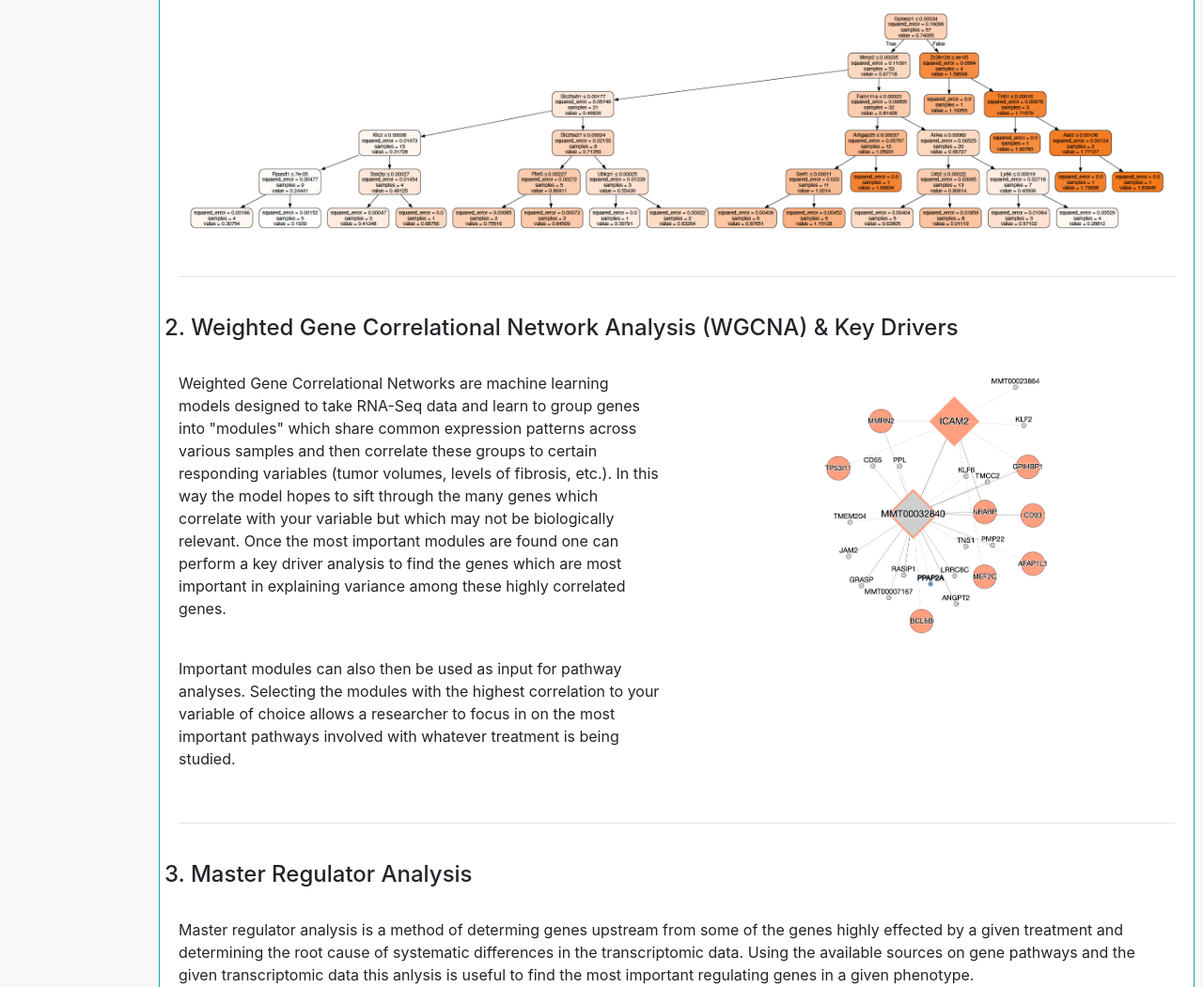
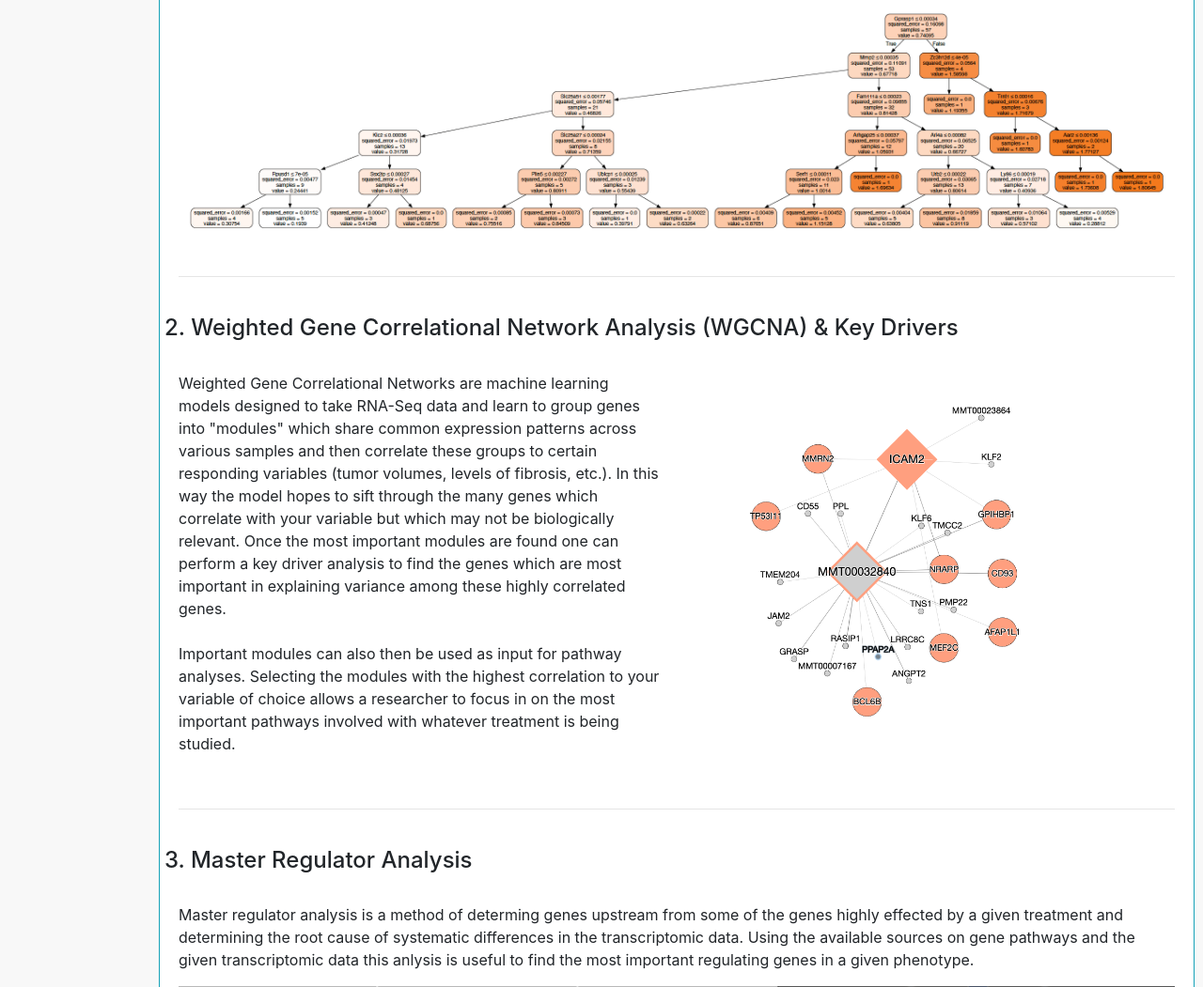
Before and after one commit to jb994/jsite, a Django app: page /portfolio/ml-models in a window 1280 px wide. Shown: the part 1135-2186 px from the top of the page at 94% size. Run offline with Django 4.2, Linux system fonts and the light colour scheme.

Commit message:
Adjusted WGCNA picture

```diff
--- a/base/templates/portfolio/ml-models.html
+++ b/base/templates/portfolio/ml-models.html
@@ -64,15 +64,12 @@
 				<div class="col-md-6">
 					<p align="left">
 						<br>Weighted Gene Correlational Networks are machine learning models designed to take RNA-Seq data and learn to group genes into "modules" which share common expression patterns across various samples and then correlate these groups to certain responding variables (tumor volumes, levels of fibrosis, etc.). In this way the model hopes to sift through the many genes which correlate with your variable but which may not be biologically relevant. Once the most important modules are found one can perform a key driver analysis to find the genes which are most important in explaining variance among these highly correlated genes.<br>
-					</p>
-					<br>
-					<p align="left">
+						<br>
 						Important modules can also then be used as input for pathway analyses. Selecting the modules with the highest correlation to your variable of choice allows a researcher to focus in on the most important pathways involved with whatever treatment is being studied.
 					</p>
 				</div>
-				<div class="col-md-1">
-				</div>
-				<div class="col-md-5">
+				<div class="col-md-6">
+					<br>
 					<img src="{% static 'images/portfolio/cytoscapeKeyDrivers.png' %}"
 					width=100%;>
 				</div>
```
